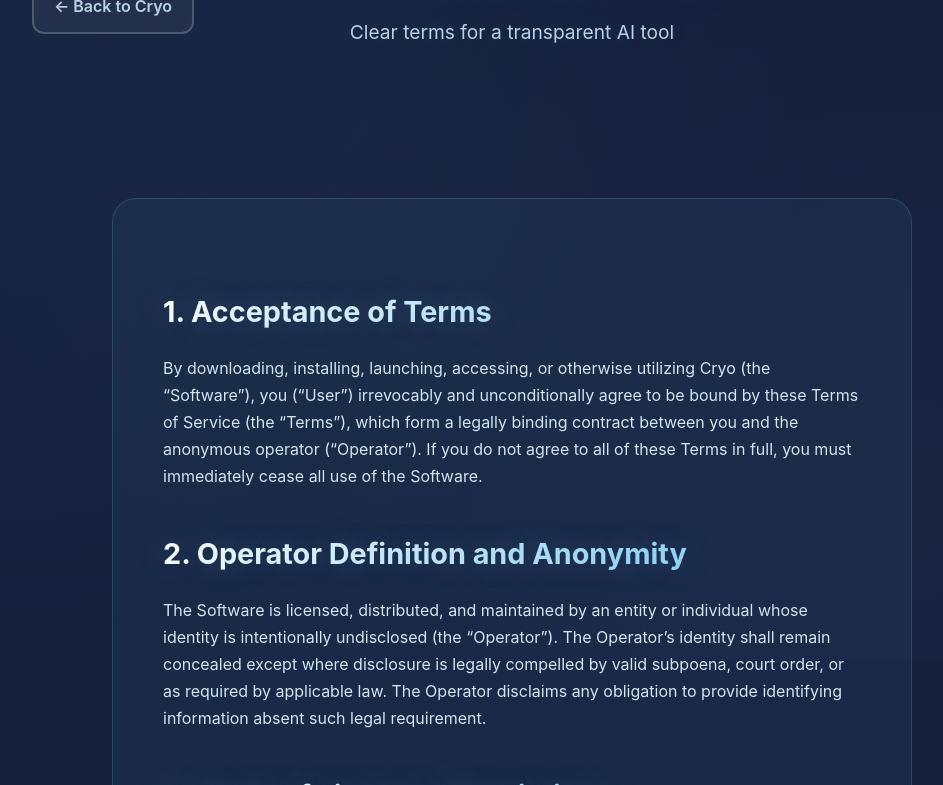
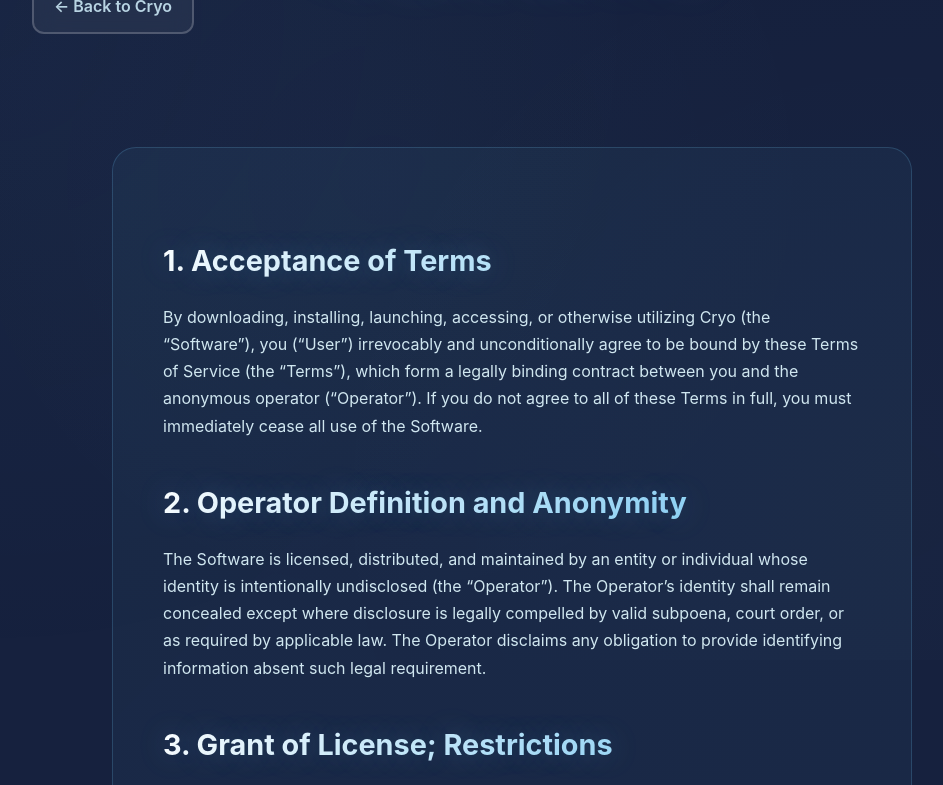
Before and after one commit to cryo-tech/cryo-tech.github.io, a plain HTML site: page Terms.html in a window 1280 px wide. Shown: the part 140-925 px from the top of the page, without its empty margins (128-1071 px from the left). Drawn offline with Linux system fonts and the light colour scheme.

Commit message:
Update Terms.html

```diff
--- a/Terms.html
+++ b/Terms.html
@@ -214,7 +214,7 @@
             <a href="index.html" class="back-link">← Back to Cryo</a>
             <div class="hero">
                 <h1>Terms of Service</h1>
-                <p class="subtitle">Clear terms for a transparent AI tool</p>
+                <p class="subtitle"> </p>
             </div>
         </div>
     </header>
```
